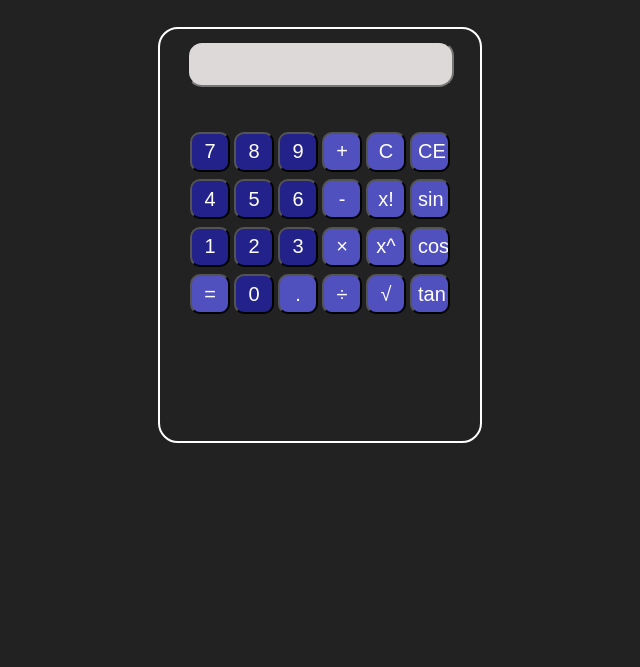
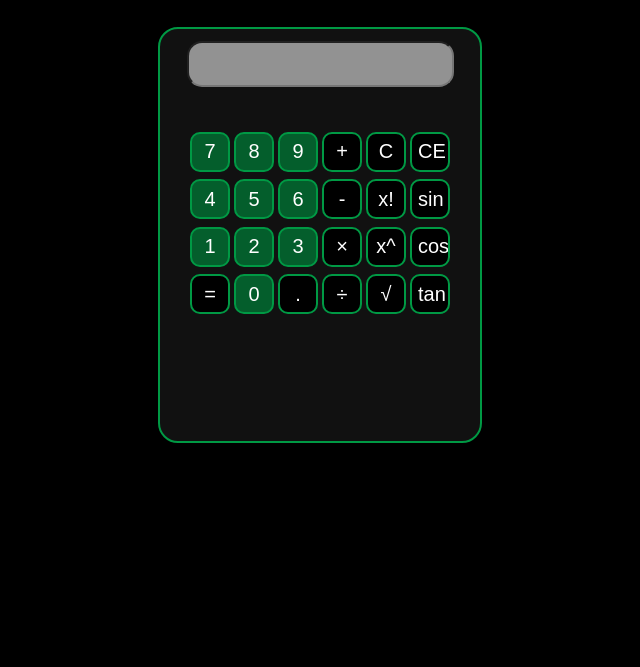
Before and after one commit to JohnFreddyTutistar/Calc-js, a plain HTML site: page index.html in a window 1280 px wide. Shown: the part 133-800 px from the top of the page, without its empty margins (320-960 px from the left). Drawn offline with Linux system fonts and the light colour scheme; a web font is replaced by a local one.

Commit message:
cambio de algunos colores

```diff
--- a/css/style.css
+++ b/css/style.css
@@ -2,28 +2,37 @@ body{
     text-align: center;
     font-variant: initial;
     font-size: 32px;
-    color: #fff;
+    color: #095;
     background-size: 100%;
-    background-color: #222;
+    background-color: #000;
     font-family: 'Koulen', cursive;
+    text-shadow: 2px 3px 2px #fff;
 }
 div{
-    border: solid 2px #fff;
+    border: solid 2px #094;
     height: 400px;
     width: 320px;
     margin-left: auto;
     margin-right: auto;
     padding-top: 1%;
     border-radius: 20px;
+    background-color: #111;
 }
 
 input[type="button"]{
     width: 40px;
     height: 40px;
-    background-color: rgb(80, 80, 190);
+    background-color: #000;
     color: white;
     border-radius: 10px;
     font-size: 20px;
+    cursor: pointer;
+    transition: .8;
+    border: solid 2px #094;
+}
+input[type="button"]:hover{
+    background-color: #111;
+    transition: .5;
 }
 
 table{
@@ -37,36 +46,36 @@ table{
     border-radius:15px;
     height: 40px;
     width: 259px;
-    background-color: rgb(221, 217, 217);
+    background-color: rgb(146, 146, 146);
 }
 
 input[value="1"]{
-    background-color: rgb(34, 34, 138);
+    background-color: rgb(4, 94, 44);
 }
 input[value="2"]{
-    background-color: rgb(34, 34, 138);
+    background-color: rgb(4, 94, 44);
 }
 input[value="3"]{
-    background-color: rgb(34, 34, 138);
+    background-color: rgb(4, 94, 44);
 }
 input[value="4"]{
-    background-color: rgb(34, 34, 138);
+    background-color: rgb(4, 94, 44);
 }
 input[value="5"]{
-    background-color: rgb(34, 34, 138);
+    background-color: rgb(4, 94, 44);
 }
 input[value="6"]{
-    background-color: rgb(34, 34, 138);
+    background-color: rgb(4, 94, 44);
 }
 input[value="7"]{
-    background-color: rgb(34, 34, 138);
+    background-color: rgb(4, 94, 44);
 }
 input[value="8"]{
-    background-color: rgb(34, 34, 138);
+    background-color: rgb(4, 94, 44);
 }
 input[value="9"]{
-    background-color: rgb(34, 34, 138);
+    background-color: rgb(4, 94, 44);
 }
 input[value="0"]{
-    background-color: rgb(34, 34, 138);
+    background-color: rgb(4, 94, 44);
 }
--- a/index.html
+++ b/index.html
@@ -13,7 +13,7 @@
 <body>
     <h1>Calculadora</h1>
     <div>
-        <input type="text" name="" id="display" readonly><br><br>
+        <input type="number" name="" id="display" ><br><br>
         <table>
             <tr>
                 <td><input type="button" value="7" onclick="siete()"></td>
```
